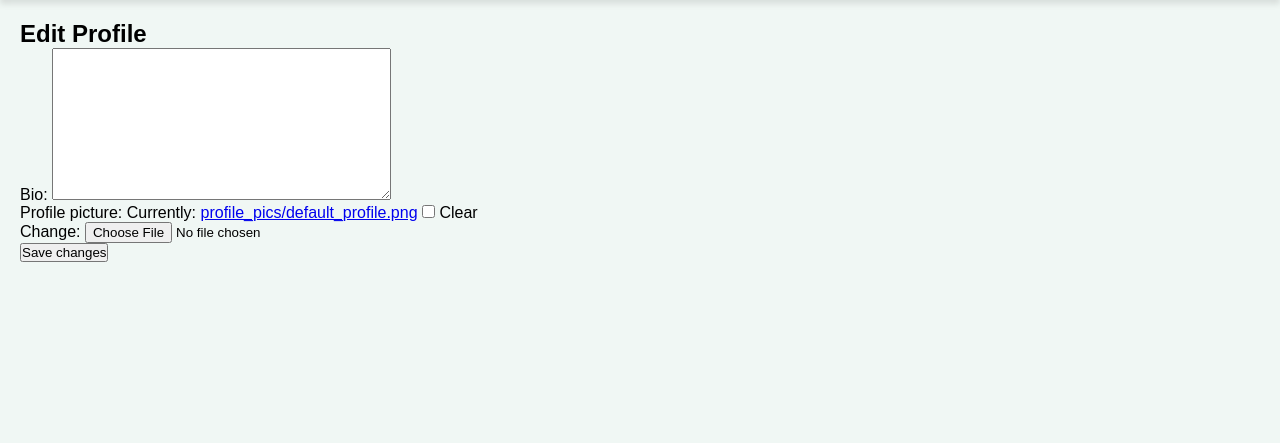
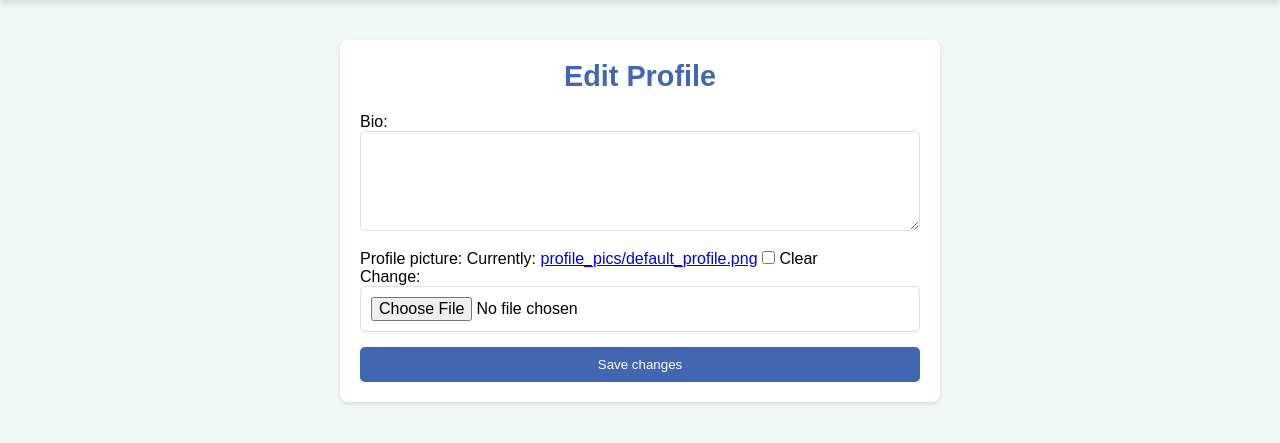
Before and after one commit to sudip6164/django-post-app, a Django app: a page that uses sbook/users/templates/users/profile_edit.html in a window 1280 px wide. Shown: the part 74-517 px from the top of the page. Run offline with Django 5.2, Linux system fonts and the light colour scheme; the visitor is signed in with stand-in values (Sample User, id 1).

Commit message:
profile edit css

```diff
--- /dev/null
+++ b/sbook/static/css/users/profile_edit.css
@@ -0,0 +1,68 @@
+/* profile_edit.css */
+
+/* Container for the edit profile section */
+.edit-profile-section {
+    margin: 20px auto;
+    max-width: 600px;
+    background-color: #fff;
+    padding: 20px;
+    border-radius: 8px;
+    box-shadow: 0 2px 4px rgba(0, 0, 0, 0.1);
+}
+
+/* Heading style */
+.edit-profile-section h2 {
+    font-size: 1.8em;
+    color: var(--primary-color);
+    text-align: center;
+    margin-bottom: 20px;
+}
+
+/* Form styling */
+.edit-profile-form {
+    display: flex;
+    flex-direction: column;
+    gap: 15px;
+}
+
+/* Input and textarea styling */
+.edit-profile-form input[type="text"],
+.edit-profile-form input[type="email"],
+.edit-profile-form input[type="file"],
+.edit-profile-form textarea {
+    width: 100%;
+    padding: 10px;
+    border: 1px solid #ddd;
+    border-radius: 5px;
+    font-size: 1em;
+}
+
+/* Submit button styling */
+.save-changes-button {
+    background-color: var(--primary-color);
+    color: var(--text-color);
+    padding: 10px 15px;
+    text-align: center;
+    text-decoration: none;
+    border: none;
+    border-radius: 5px;
+    cursor: pointer;
+    transition: background-color 0.3s;
+}
+
+.save-changes-button:hover {
+    background-color: var(--secondary-color);
+}
+
+/* profile_edit.css */
+
+/* Bio textarea styling */
+.bio-input {
+    height: 100px;
+    resize: vertical;
+}
+
+/* Profile picture input styling */
+.profile-picture-input {
+    padding: 5px;
+}
--- a/sbook/users/forms.py
+++ b/sbook/users/forms.py
@@ -5,3 +5,7 @@ class ProfileForm(forms.ModelForm):
     class Meta:
         model = Profile
         fields = ['bio', 'profile_picture']
+        widgets = {
+            'bio': forms.Textarea(attrs={'class': 'bio-input'}),
+            'profile_picture': forms.ClearableFileInput(attrs={'class': 'profile-picture-input'}),
+        }
--- a/sbook/users/templates/users/profile_edit.html
+++ b/sbook/users/templates/users/profile_edit.html
@@ -1,10 +1,21 @@
 {% extends "base.html" %}
+{% load static %}
+
+{% block title %}
+    Edit Profile
+{% endblock %}
+
+{% block additional_css %}
+    <link rel="stylesheet" href="{% static 'css/users/profile_edit.css' %}">
+{% endblock %}
 
 {% block content %}
-  <h2>Edit Profile</h2>
-  <form method="post" enctype="multipart/form-data">
-    {% csrf_token %}
-    {{ form.as_p }}
-    <button type="submit">Save changes</button>
-  </form>
+<section class="edit-profile-section">
+    <h2>Edit Profile</h2>
+    <form method="post" enctype="multipart/form-data" class="edit-profile-form">
+        {% csrf_token %}
+        {{ form.as_p }}
+        <button type="submit" class="save-changes-button">Save changes</button>
+    </form>
+</section>
 {% endblock %}
```
